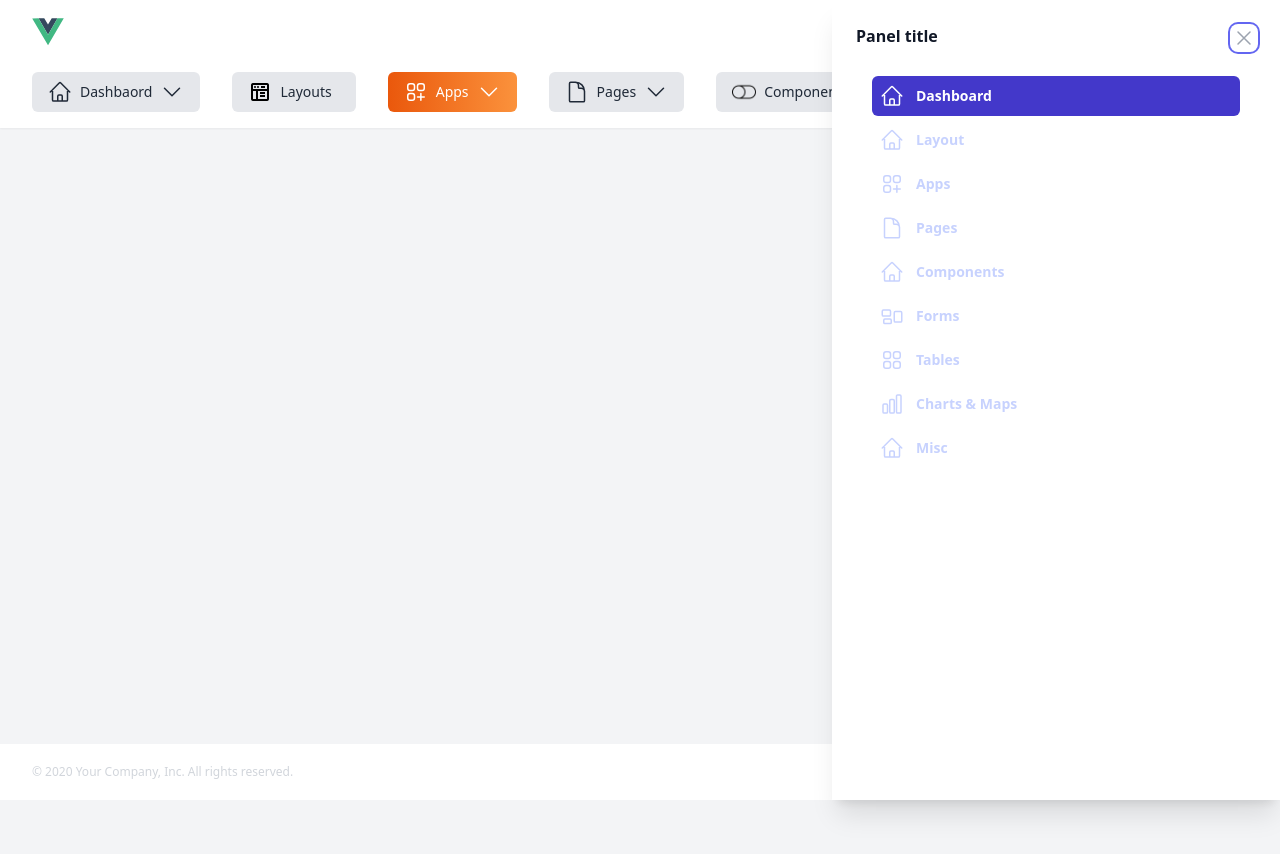
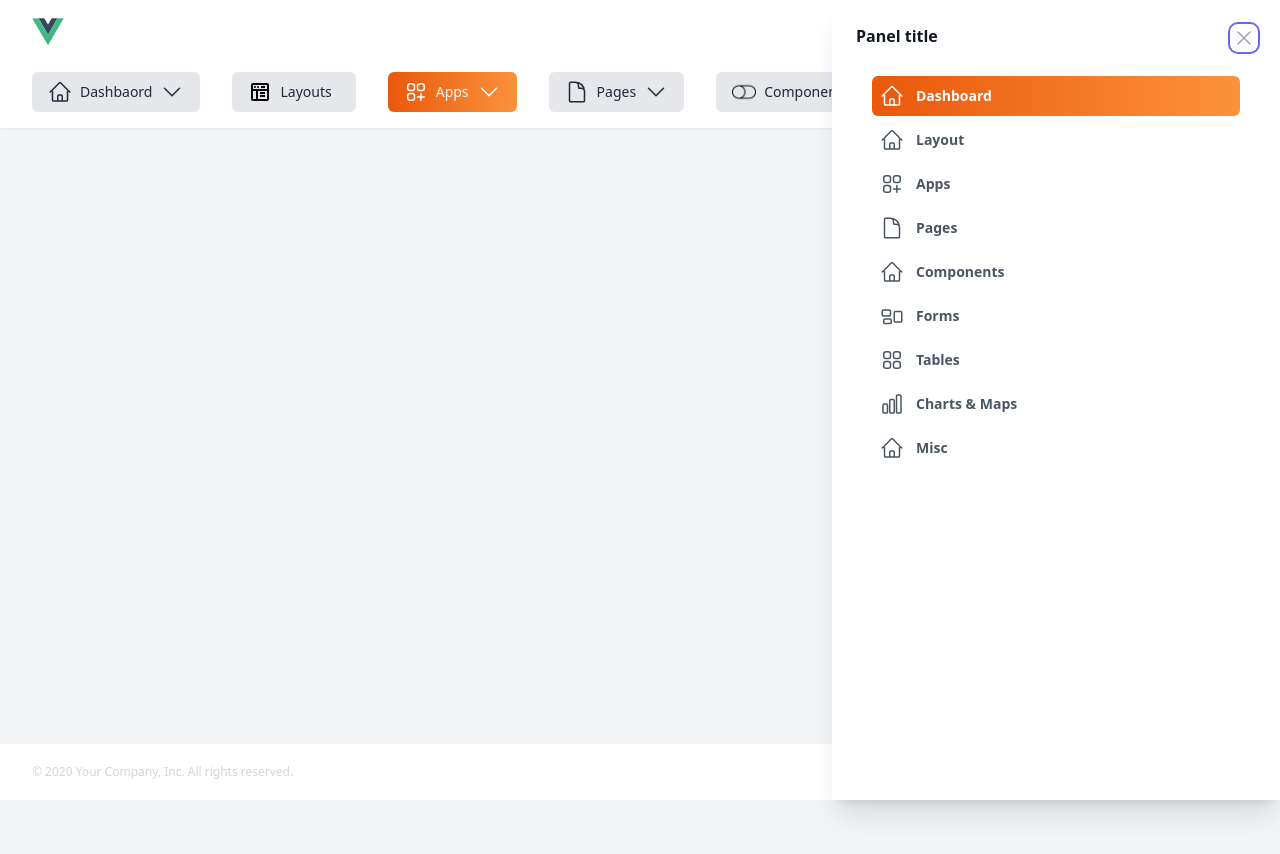
Before and after one commit to Mellaoui/vue_tiny, a Vue app: page / in a window 1280 px wide. Both pictures are taken after a click on the button "Open user menu". Shown: the top 854 px of the page. Built offline with nearby package versions, Linux system fonts and the light colour scheme; grey boxes are pictures that could not be loaded.

Commit message:
new commit

```diff
--- a/src/App.vue
+++ b/src/App.vue
@@ -590,8 +590,8 @@
                                 <li>
                                   <ul role="list" class="-mx-2 space-y-1">
                                     <li v-for="item in navigation" :key="item.name">
-                                      <a :href="item.href" :class="[item.current ? 'bg-indigo-700 text-white' : 'text-indigo-200 hover:text-white hover:bg-indigo-700', 'group flex gap-x-3 rounded-md p-2 text-sm leading-6 font-semibold']">
-                                        <component :is="item.icon" :class="[item.current ? 'text-white' : 'text-indigo-200 group-hover:text-white', 'h-6 w-6 shrink-0']" aria-hidden="true" />
+                                      <a :href="item.href" :class="[item.current ? 'bg-gradient-to-r from-orange-600 to-orange-400 text-white' : 'text-gray-600 hover:text-white hover:bg-gradient-to-r from-orange-600 to-orange-400', 'group flex gap-x-3 rounded-md p-2 text-sm leading-6 font-semibold']">
+                                        <component :is="item.icon" :class="[item.current ? 'text-white' : 'text-gray-600 group-hover:text-white', 'h-6 w-6 shrink-0']" aria-hidden="true" />
                                         {{ item.name }}
                                       </a>
                                     </li>
```
